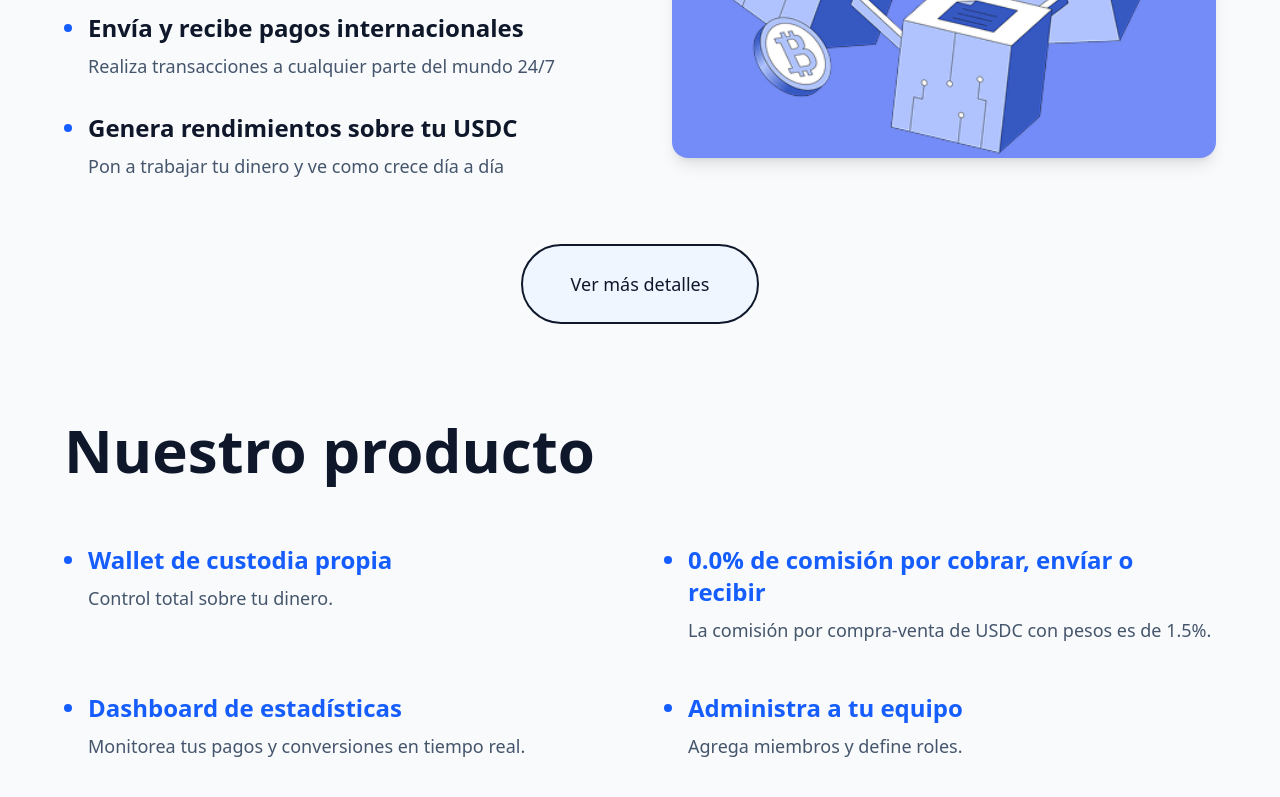
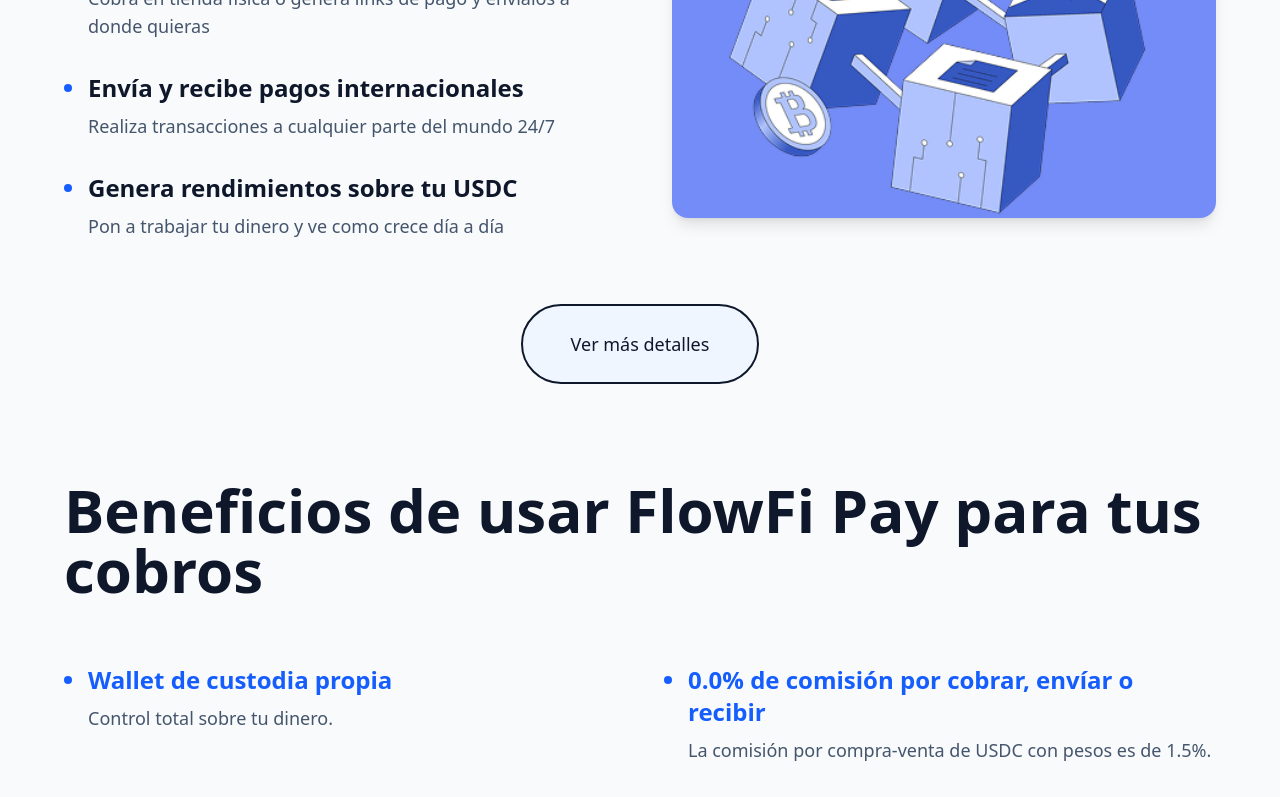
Before and after one commit to Crypto-Bros-Labs/FlowFi-Pay, a React (Vite) app: page / in a window 1280 px wide. Shown: the part 1550-2347 px from the top of the page. Built offline with nearby package versions, Linux system fonts and the light colour scheme; no server answers.

Commit message:
Update text in LandingPage component

```diff
--- a/src/shared/pages/LandingPage.tsx
+++ b/src/shared/pages/LandingPage.tsx
@@ -159,7 +159,7 @@
                         {/* How It Works */}
                         <div>
                             <h2 className="text-3xl md:text-5xl xl:text-6xl font-bold text-slate-900 mb-16 text-center lg:text-left">
-                                Como funciona <span className="text-blue-600">FlowFi Pay</span>
+                                Compra USDC, cobra y genera rendimientos en <span className="text-blue-600">FlowFi Pay</span>
                             </h2>
 
                             <div className="grid xl:grid-cols-2 gap-16 items-center">
@@ -205,7 +205,7 @@
                         {/* Product Section */}
                         <div>
                             <h2 className="text-3xl md:text-5xl xl:text-6xl font-bold text-slate-900 mb-16 text-center lg:text-left">
-                                Nuestro producto
+                                Beneficios de usar FlowFi Pay para tus cobros
                             </h2>
 
                             <div className="grid md:grid-cols-2 gap-12">
```
